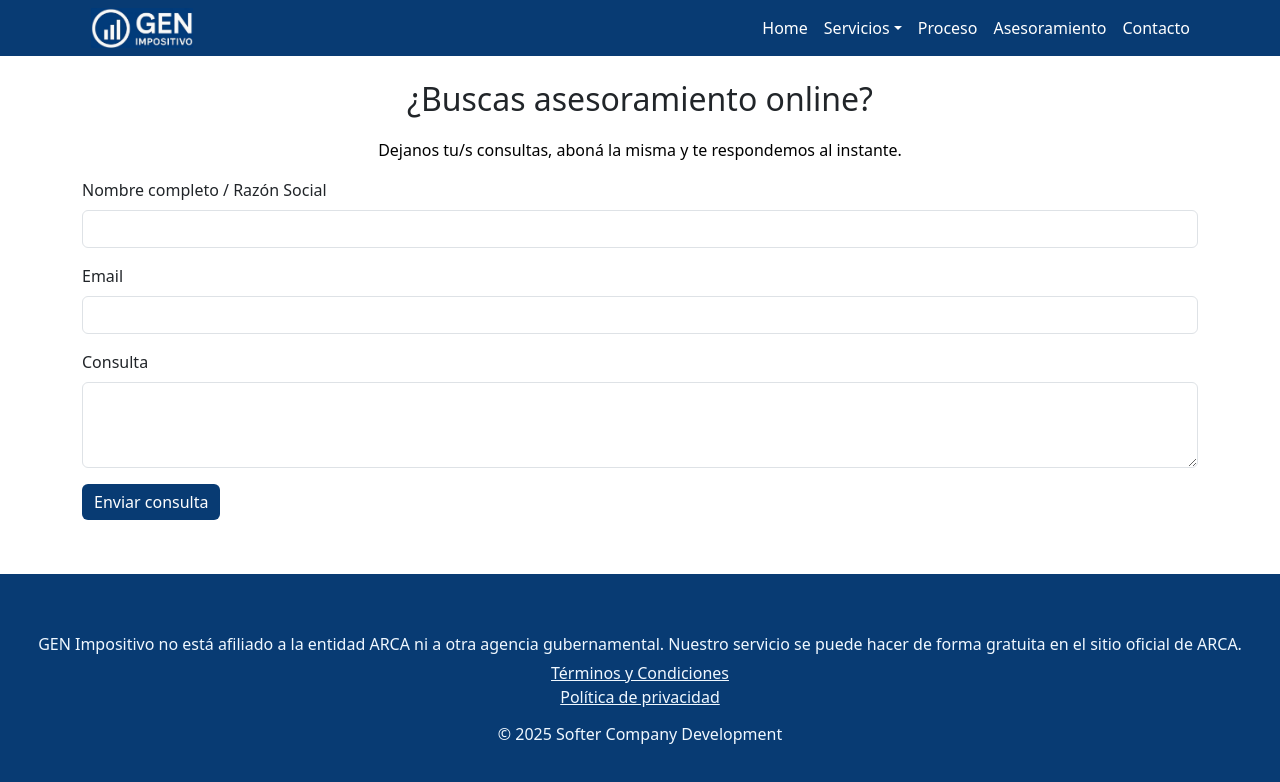
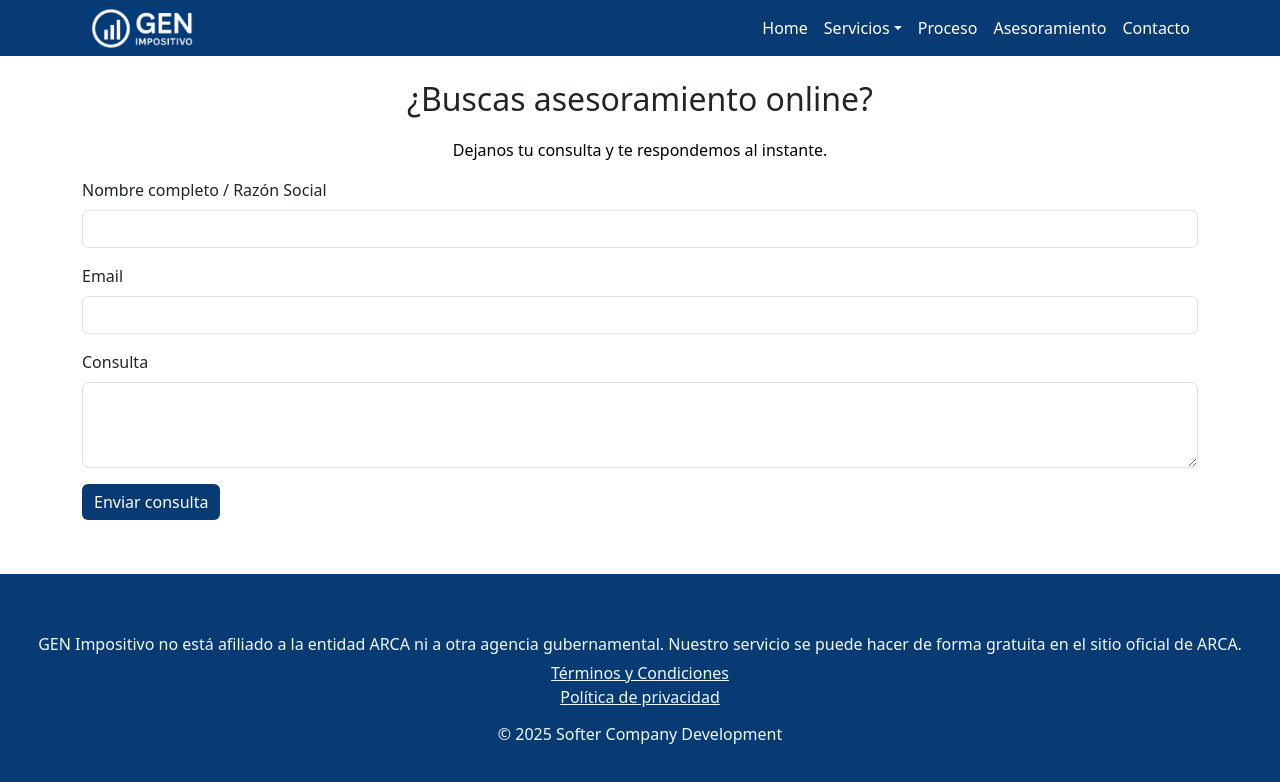
Before and after one commit to EstefaniaJRodriguez/accountant_application_FRONT, a React (Vite) app: page /asesoramiento in a window 1280 px wide. Shown: the top 782 px of the page. Built offline with nearby package versions, Linux system fonts and the light colour scheme.

Commit message:
consulta

```diff
--- a/src/Components/Consultas.jsx
+++ b/src/Components/Consultas.jsx
@@ -52,7 +52,7 @@
       <h2 style={{ textAlign: "center", marginBottom: "20px" }}>
         ¿Buscas asesoramiento online?
       </h2>
-      <p>Dejanos tu/s consultas, aboná la misma y te respondemos al instante.</p>
+      <p>Dejanos tu consulta y te respondemos al instante.</p>
 
       <Container>
         <Form onSubmit={handleSubmit}>
```
